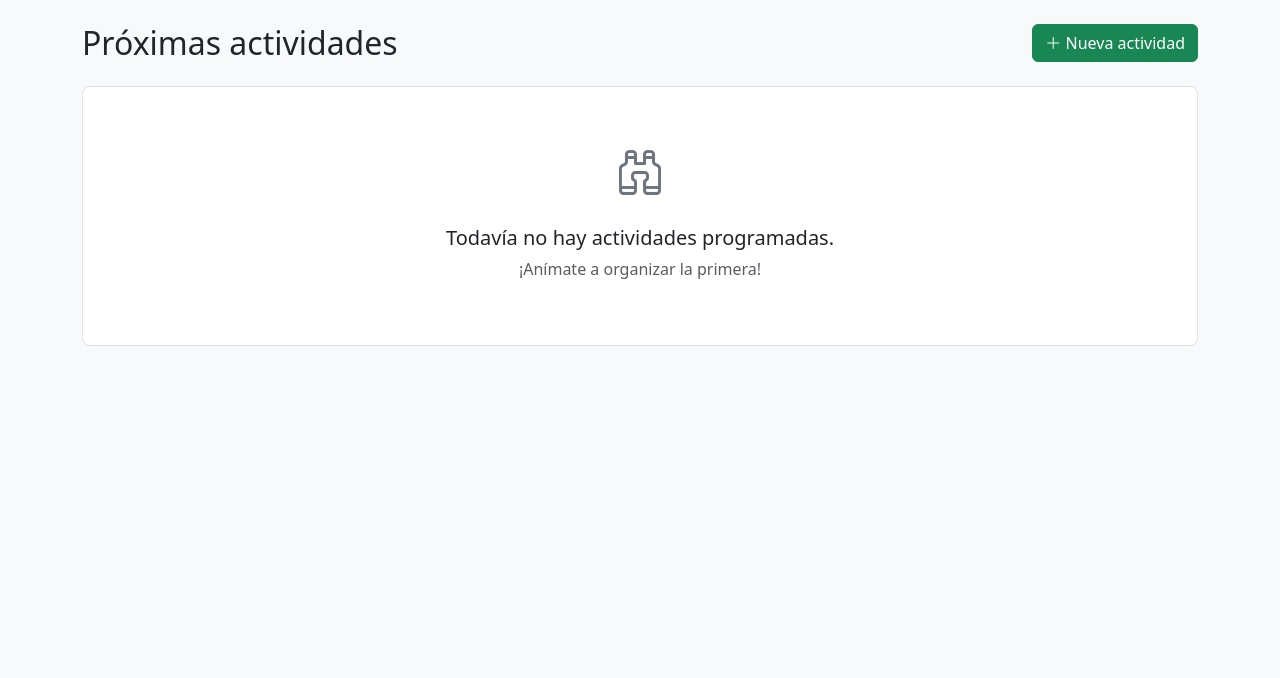
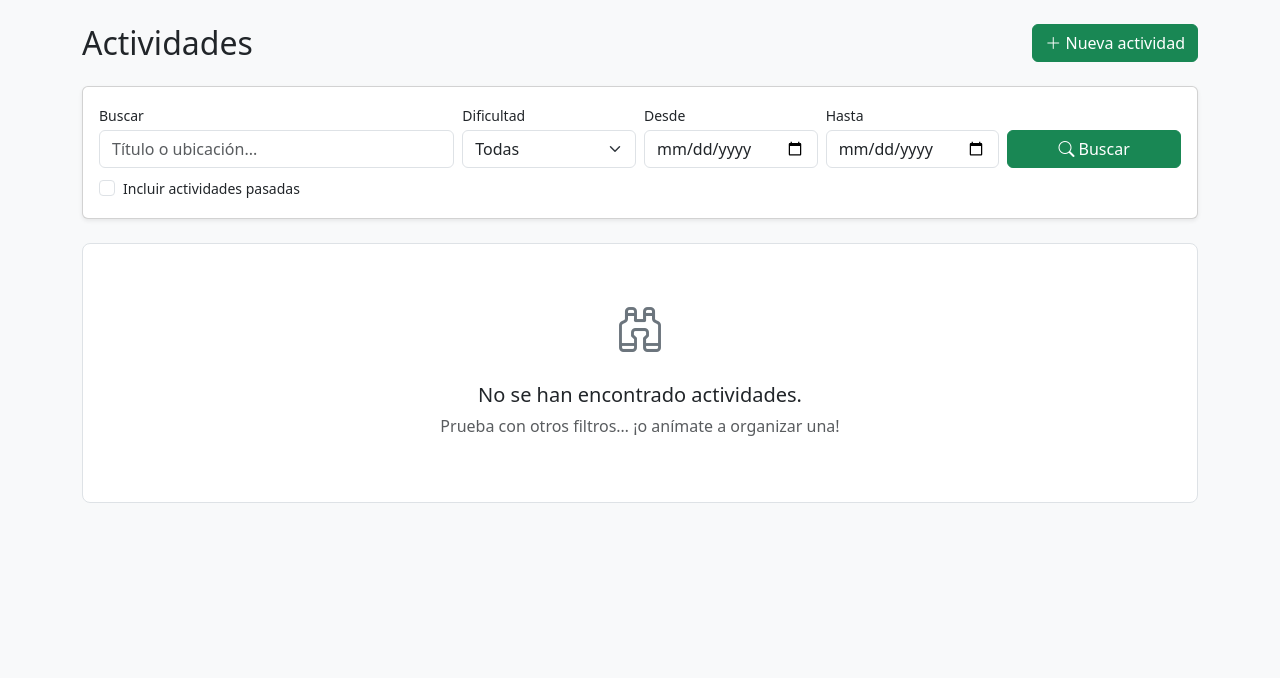
Before and after one commit to antonio-gallego-ortiz/Cordada, a Django app: page / in a window 1280 px wide. Shown: the part 56-734 px from the top of the page. Run offline with Django 5.2, Linux system fonts and the light colour scheme; the visitor is signed in with stand-in values (Sample User, id 1); data comes from the database, SQL or seed files in the repository; data that the repository does not hold is empty.

Commit message:
Busqueda y filtros de actividades (RF-09)
- Formulario de busqueda por texto (titulo o ubicacion), dificultad
  y rango de fechas en el listado
- Por defecto solo se muestran actividades futuras, con opcion de
  incluir las pasadas
- 5 tests del filtrado

Co-Authored-By: Claude Fable 5 <noreply@anthropic.com>

```diff
--- a/activities/forms.py
+++ b/activities/forms.py
@@ -1,4 +1,5 @@
 from django import forms
+from django.db.models import Q
 from django.utils import timezone
 
 from accounts.forms import BootstrapFormMixin
@@ -39,3 +40,46 @@ class ActivityForm(BootstrapFormMixin, forms.ModelForm):
                 "El archivo GPX no puede superar los 5 MB."
             )
         return gpx_file
+
+
+class ActivitySearchForm(BootstrapFormMixin, forms.Form):
+    """Búsqueda y filtrado del listado de actividades (RF-09)."""
+
+    q = forms.CharField(
+        label="Buscar",
+        required=False,
+        widget=forms.TextInput(attrs={"placeholder": "Título o ubicación..."}),
+    )
+    difficulty = forms.ChoiceField(
+        label="Dificultad",
+        required=False,
+        choices=[("", "Todas")] + list(Activity.Difficulty.choices),
+    )
+    date_from = forms.DateField(
+        label="Desde",
+        required=False,
+        widget=forms.DateInput(attrs={"type": "date"}),
+    )
+    date_to = forms.DateField(
+        label="Hasta",
+        required=False,
+        widget=forms.DateInput(attrs={"type": "date"}),
+    )
+    include_past = forms.BooleanField(label="Incluir actividades pasadas", required=False)
+
+    def filter_queryset(self, queryset):
+        """Aplica los filtros del formulario sobre el queryset de actividades."""
+        data = self.cleaned_data
+        if not data.get("include_past"):
+            queryset = queryset.filter(date__gte=timezone.now())
+        if data.get("q"):
+            queryset = queryset.filter(
+                Q(title__icontains=data["q"]) | Q(location__icontains=data["q"])
+            )
+        if data.get("difficulty"):
+            queryset = queryset.filter(difficulty=data["difficulty"])
+        if data.get("date_from"):
+            queryset = queryset.filter(date__date__gte=data["date_from"])
+        if data.get("date_to"):
+            queryset = queryset.filter(date__date__lte=data["date_to"])
+        return queryset
--- a/activities/views.py
+++ b/activities/views.py
@@ -5,17 +5,22 @@ from django.shortcuts import get_object_or_404, redirect, render
 from django.utils import timezone
 from django.views.decorators.http import require_POST
 
-from .forms import ActivityForm
+from .forms import ActivityForm, ActivitySearchForm
 from .models import Activity, Registration, register_user_for_activity
 
 
 def activity_list(request):
-    """Listado de actividades futuras (portada)."""
-    activities = Activity.objects.filter(date__gte=timezone.now()).select_related(
-        "organizer"
-    )
+    """Listado de actividades con búsqueda y filtros (RF-09)."""
+    form = ActivitySearchForm(request.GET)
+    activities = Activity.objects.select_related("organizer")
+    if form.is_valid():
+        activities = form.filter_queryset(activities)
+    else:
+        activities = activities.filter(date__gte=timezone.now())
     return render(
-        request, "activities/activity_list.html", {"activities": activities}
+        request,
+        "activities/activity_list.html",
+        {"activities": activities, "form": form},
     )
 
 
--- a/templates/activities/activity_list.html
+++ b/templates/activities/activity_list.html
@@ -4,12 +4,48 @@
 
 {% block content %}
 <div class="d-flex justify-content-between align-items-center mb-4">
-    <h1 class="h2 mb-0">Próximas actividades</h1>
+    <h1 class="h2 mb-0">Actividades</h1>
     {% if user.is_authenticated %}
         <a href="{% url 'activity_create' %}" class="btn btn-success">
             <i class="bi bi-plus-lg"></i> Nueva actividad
         </a>
     {% endif %}
+</div>
+
+<div class="card shadow-sm mb-4">
+    <div class="card-body">
+        <form method="get" class="row g-2 align-items-end">
+            <div class="col-12 col-md-4">
+                <label for="{{ form.q.id_for_label }}" class="form-label small mb-1">{{ form.q.label }}</label>
+                {{ form.q }}
+            </div>
+            <div class="col-6 col-md-2">
+                <label for="{{ form.difficulty.id_for_label }}" class="form-label small mb-1">{{ form.difficulty.label }}</label>
+                {{ form.difficulty }}
+            </div>
+            <div class="col-6 col-md-2">
+                <label for="{{ form.date_from.id_for_label }}" class="form-label small mb-1">{{ form.date_from.label }}</label>
+                {{ form.date_from }}
+            </div>
+            <div class="col-6 col-md-2">
+                <label for="{{ form.date_to.id_for_label }}" class="form-label small mb-1">{{ form.date_to.label }}</label>
+                {{ form.date_to }}
+            </div>
+            <div class="col-6 col-md-2 d-grid">
+                <button type="submit" class="btn btn-success">
+                    <i class="bi bi-search"></i> Buscar
+                </button>
+            </div>
+            <div class="col-12">
+                <div class="form-check">
+                    {{ form.include_past }}
+                    <label for="{{ form.include_past.id_for_label }}" class="form-check-label small">
+                        {{ form.include_past.label }}
+                    </label>
+                </div>
+            </div>
+        </form>
+    </div>
 </div>
 
 {% if activities %}
@@ -38,9 +74,9 @@
 {% else %}
     <div class="p-5 bg-white rounded-3 border text-center">
         <i class="bi bi-binoculars text-secondary" style="font-size: 3rem;"></i>
-        <p class="lead mt-3 mb-1">Todavía no hay actividades programadas.</p>
+        <p class="lead mt-3 mb-1">No se han encontrado actividades.</p>
         {% if user.is_authenticated %}
-            <p class="text-muted">¡Anímate a organizar la primera!</p>
+            <p class="text-muted">Prueba con otros filtros… ¡o anímate a organizar una!</p>
         {% else %}
             <p class="text-muted">
                 <a href="{% url 'register' %}">Regístrate</a> para organizar la primera.
```
Also changed, not shown: activities/tests.py (+50 -0 lines).
